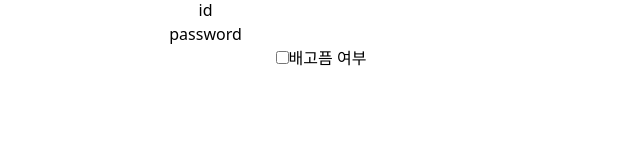
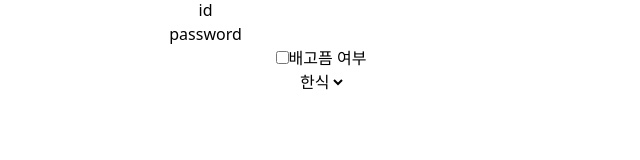
Before and after one commit to GoGradually/react-my-hard-tutorial, a React (Vite) app in the folder react-make-component/: page / in a window 1280 px wide. Shown: the part 126-286 px from the top of the page, without its empty margins (319-959 px from the left). Built offline with nearby package versions, Linux system fonts and the light colour scheme.

Commit message:
feat: Select 컴포넌트 추가 및 Playground에서 사용

```diff
--- /dev/null
+++ b/react-make-component/src/components/Select.tsx
@@ -0,0 +1,19 @@
+type SelectProps = {
+    options: {label: string; value: string}[],
+    value: string,
+    onChange: (value: string) => void
+}
+
+function Select({options, value, onChange}: SelectProps) {
+    const handleChange = (e: React.ChangeEvent<HTMLSelectElement>) => {
+        onChange(e.target.value);
+    }
+
+    return (
+        <select value={value} onChange={handleChange}>
+            {options.map(option => (<option value={option.value}>{option.label}</option>))}
+        </select>
+    );
+}
+
+export default Select;
--- a/react-make-component/src/pages/Playground.tsx
+++ b/react-make-component/src/pages/Playground.tsx
@@ -2,12 +2,22 @@ import {useState} from "react";
 import Button from "../components/Button";
 import Input from "../components/Input";
 import Checkbox from "../components/Checkbox.tsx";
+import Select from "../components/Select.tsx";
 
 function Playground() {
     const [name, setName] = useState("");
     const [password, setPassword] = useState("");
     const [isHungry, setIsHungry] = useState(false);
-  return (
+  const [menu, setMenu] = useState("한식")
+
+    const menuOptions = [
+      { value: "한식", label: "한식" },
+      { value: "중식", label: "중식" },
+      { value: "일식", label: "일식" },
+      { value: "양식", label: "양식" },
+    ];
+
+    return (
     <div>
       <div>Playground Component</div>
 
@@ -24,6 +34,9 @@ function Playground() {
         <Input value={password} onChange={setPassword} label="password" type="password" />
 
         <Checkbox checked={isHungry} label="배고픔 여부" onChange={setIsHungry}></Checkbox>
+        <div>
+            <Select value={menu} onChange={setMenu} options={menuOptions}/>
+        </div>
     </div>
   );
 }
```
